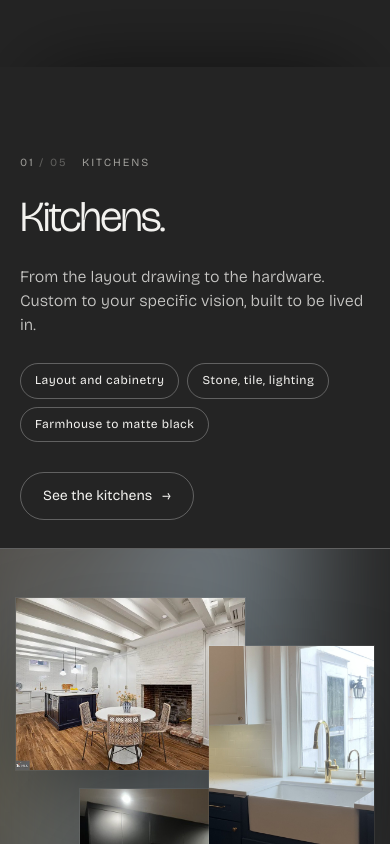
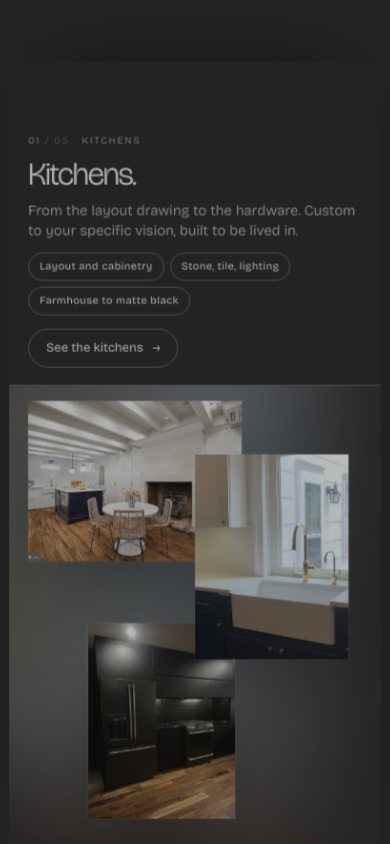
Before and after one commit to EricJConnor/ec-home-improvement, a Next.js app: page / in a window 390 px wide. Shown: the part 1260-2104 px from the top of the page. Built offline with nearby package versions, Linux system fonts and the light colour scheme; no server answers.

Commit message:
Phone: each panel is one screen, sticky stack restored, menu links land on the whole panel
Co-Authored-By: Claude Fable 5.1 <noreply@anthropic.com>
Claude-Session: https://claude.ai/code/session_01D2brnAYeQc1zGDMPRtv4X2

```diff
--- a/app/globals.css
+++ b/app/globals.css
@@ -859,18 +859,28 @@ a.plate{display:block}
 .pnl .art .stack3 .s2{right:0;top:14%;width:42%;z-index:3}
 .pnl .art .stack3 .s3{left:22%;bottom:0;width:40%;z-index:2}
 @media(max-width:820px){
-  /* not sticky on a phone: a panel taller than the screen pinned at the top never showed its
-     photograph before the next panel slid over it (Eric: "you can't see the full picture") */
-  .pnl{min-height:0;position:relative;top:auto}
-  .pnl .pin{grid-template-columns:1fr;min-height:0;padding:0}
-  .pnl .copy{padding:88px var(--pad) 28px}
-  .pnl .art{border-left:0;border-top:1px solid var(--ln);padding:28px var(--pad) 36px;min-height:60svh}
-  .pnl .art .shot{max-height:52svh}
-  .pnl .art .stack3{width:100%;aspect-ratio:1/1.12}
+  /* on a phone each panel is exactly one screen, copy above, photograph below, so the sticky
+     stack works and a menu link lands on the whole panel (Eric: the sticky part must stay,
+     and "you can only see part of the picture" from the menu) */
+  .pnl{min-height:100svh;height:100svh}
+  .pnl .pin{display:flex;flex-direction:column;min-height:0;height:100%;padding:0}
+  .pnl .copy{flex:0 0 auto;align-self:stretch;padding:76px var(--pad) 18px}
+  .pnl .idx{font-size:10px}
+  .pnl .ttl{margin-top:12px;font-size:clamp(32px,8.6vw,46px);max-width:14ch}
+  .pnl .one{margin-top:12px;font-size:15px;line-height:1.4}
+  .pnl .tags{margin-top:12px;gap:6px}
+  .pnl .tags span{font-size:11px;padding:6px 11px}
+  .pnl .copy .btn4{margin-top:14px;padding:10px 18px;font-size:13px}
+  .pnl .art{flex:1 1 auto;min-height:0;border-left:0;border-top:1px solid var(--ln);padding:16px var(--pad) 22px}
+  /* absolutely positioned so the percentage caps resolve against the cell, not the photo */
+  .pnl .art .shot{position:absolute;left:50%;top:50%;transform:translate(-50%,-50%);width:auto;height:auto;
+    max-height:calc(100% - 38px);max-width:calc(100% - 2 * var(--pad))}
+  .pnl .art .stack3{position:absolute;top:16px;bottom:22px;left:50%;transform:translateX(-50%);height:auto;width:auto;
+    aspect-ratio:1/1.12;max-width:calc(100% - 2 * var(--pad))}
+  .pnl .art .stack3 .shot{position:absolute;transform:none;max-height:none;max-width:none}
   .pnl .art .stack3 .s1{width:64%}
   .pnl .art .stack3 .s2{width:46%;top:12%}
   .pnl .art .stack3 .s3{width:44%;left:18%}
-  .pnl .ttl{font-size:clamp(40px,11vw,64px)}
 }
 /* the work list */
 .wl4{padding:clamp(56px,7vw,110px) var(--rail) clamp(72px,9vw,140px);position:relative}
--- a/public/home.js
+++ b/public/home.js
@@ -35,9 +35,8 @@
     lv.load(); var pr = lv.play(); if (pr && pr.catch) pr.catch(function () {});
   }
 
-  /* the panels only stack (and recede) on screens wider than a phone; under 820px they flow */
   var pnls = [].slice.call(document.querySelectorAll('.pnl'));
-  if (pnls.length && !reduce && !matchMedia('(max-width:820px)').matches) {
+  if (pnls.length && !reduce) {
     var pn = function () {
       for (var i = 0; i < pnls.length - 1; i++) {
         var nt = pnls[i + 1].getBoundingClientRect().top;
```
Also changed, not shown: 1 other file (tests, documents, lock files or other folders).
